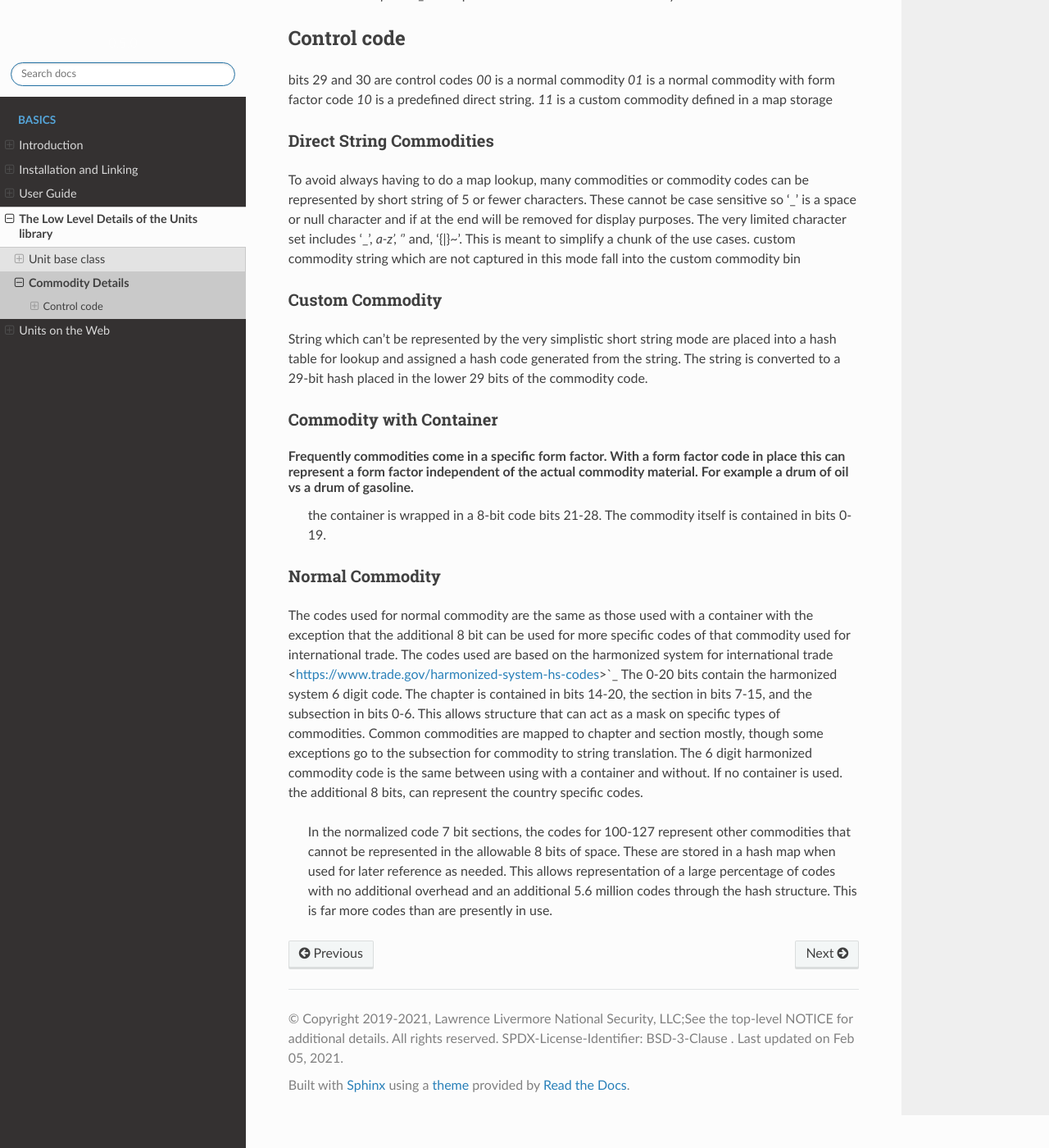
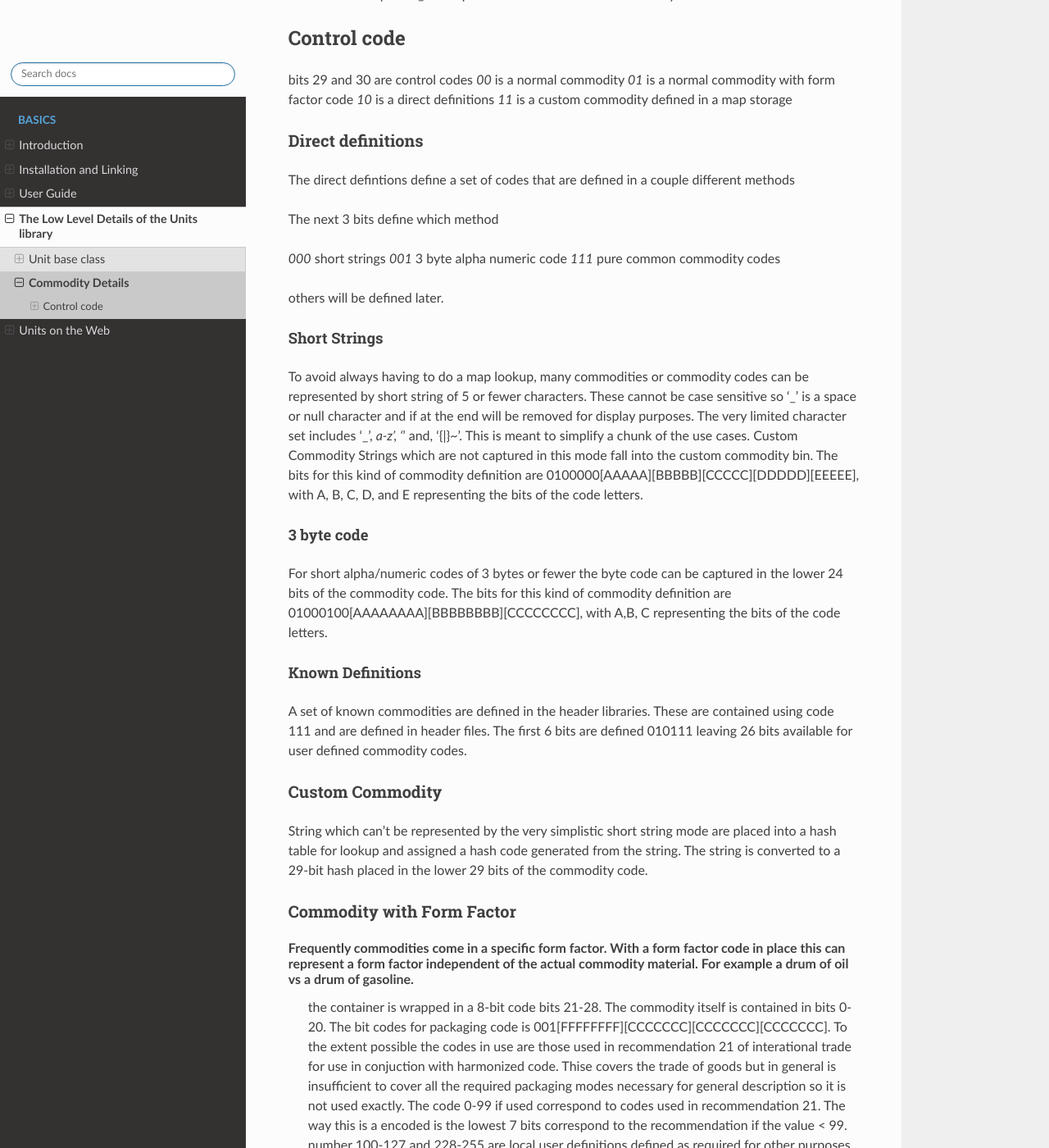
Before and after one commit to LLNL/units, a Sphinx documentation site: the page built from docs/details/commodities.rst, in a window 1280 px wide and 1400 px high, scrolled down 442 px. Shown: the whole window at 82% size. Built offline with Sphinx 7.4.7 and the Read the Docs theme 2.0.0, drawn with Linux system fonts in a browser that asks for light colours; some of the changed text lies outside the part shown.

Commit message:
more commodities updates

```diff
--- a/docs/details/commodities.rst
+++ b/docs/details/commodities.rst
@@ -17,21 +17,49 @@ Control code
 bits 29 and 30 are control codes
 `00` is a normal commodity
 `01` is a normal commodity with form factor code
-`10` is a predefined direct string.
+`10` is a direct definitions
 `11` is a custom commodity defined in a map storage
 
-Direct String Commodities
+Direct definitions
 ============================
-To avoid always having to do a map lookup, many commodities or commodity codes can be represented by short string of 5 or fewer characters.  These cannot be case sensitive so '_' is a space or null character and if at the end will be removed for display purposes.  The very limited character set includes '_', `a-z', '`' and, '{|}~'.  This is meant to simplify a chunk of the use cases.  custom commodity string which are not captured in this mode fall into the custom commodity bin
+The direct defintions define a set of codes that are defined in a couple different methods
+
+The next 3 bits define which method
+
+`000` short strings
+`001` 3 byte alpha numeric code
+`111` pure common commodity codes
+
+others will be defined later.
+
+Short Strings
+++++++++++++++++
+
+To avoid always having to do a map lookup, many commodities or commodity codes can be represented by short string of 5 or fewer characters.  These cannot be case sensitive so '_' is a space or null character and if at the end will be removed for display purposes.  The very limited character set includes '_', `a-z', '`' and, '{|}~'.  This is meant to simplify a chunk of the use cases.  Custom Commodity Strings which are not captured in this mode fall into the custom commodity bin.  The bits for this kind of commodity definition are 0100000[AAAAA][BBBBB][CCCCC][DDDDD][EEEEE], with A, B, C, D, and E representing the bits of the code letters.
+
+3 byte code
+++++++++++++++++
+
+For short alpha/numeric codes of 3 bytes or fewer the byte code can be captured in the lower 24 bits of the commodity code.
+The bits for this kind of commodity definition are 01000100[AAAAAAAA][BBBBBBBB][CCCCCCCC], with A,B, C representing the bits of the code letters.
+
+Known Definitions
++++++++++++++++++++
+
+A set of known commodities are defined in the header libraries.  These are contained using code 111 and are defined in header files.
+The first 6 bits are defined 010111 leaving 26 bits available for user defined commodity codes.
+
+
 
 Custom Commodity
 =======================
 String which can't be represented by the very simplistic short string mode are placed into a hash table for lookup and assigned a hash code generated from the string.  The string is converted to a 29-bit hash placed in the lower 29 bits of the commodity code.
 
-Commodity with Container
+Commodity with Form Factor
 =============================
 Frequently commodities come in a specific form factor.  With a form factor code in place this can represent a form factor independent of the actual commodity material.  For example a drum of oil vs a drum of gasoline.
-  the container is wrapped in a 8-bit code bits 21-28.  The commodity itself is contained in bits 0-19.
+  the container is wrapped in a 8-bit code bits 21-28.  The commodity itself is contained in bits 0-20.
+  The bit codes for packaging code is 001[FFFFFFFF][CCCCCCC][CCCCCCC][CCCCCCC].  To the extent possible the codes in use are those used in recommendation 21 of interational trade for use in conjuction with harmonized code.  Thise covers the trade of goods but in general is insufficient to cover all the required packaging modes necessary for general description so it is not used exactly. The code 0-99 if used correspond to codes used in recommendation 21.  The way this is a encoded is the lowest 7 bits correspond to the recommendation if the value < 99.  number 100-127 and 228-255 are local user definitions defined as required for other purposes.    In Rec 21 codes 70-79 are reserved for furture use  but may be used in the units library as needed.
 
 Normal Commodity
 ============================
```
Also changed, not shown: 2 other files.
